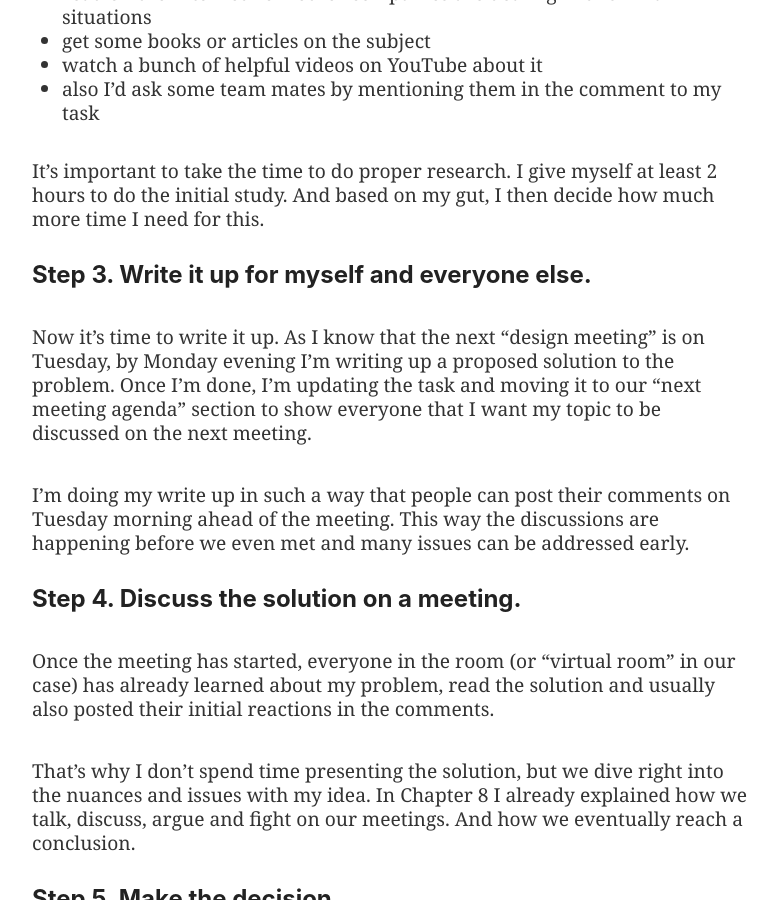
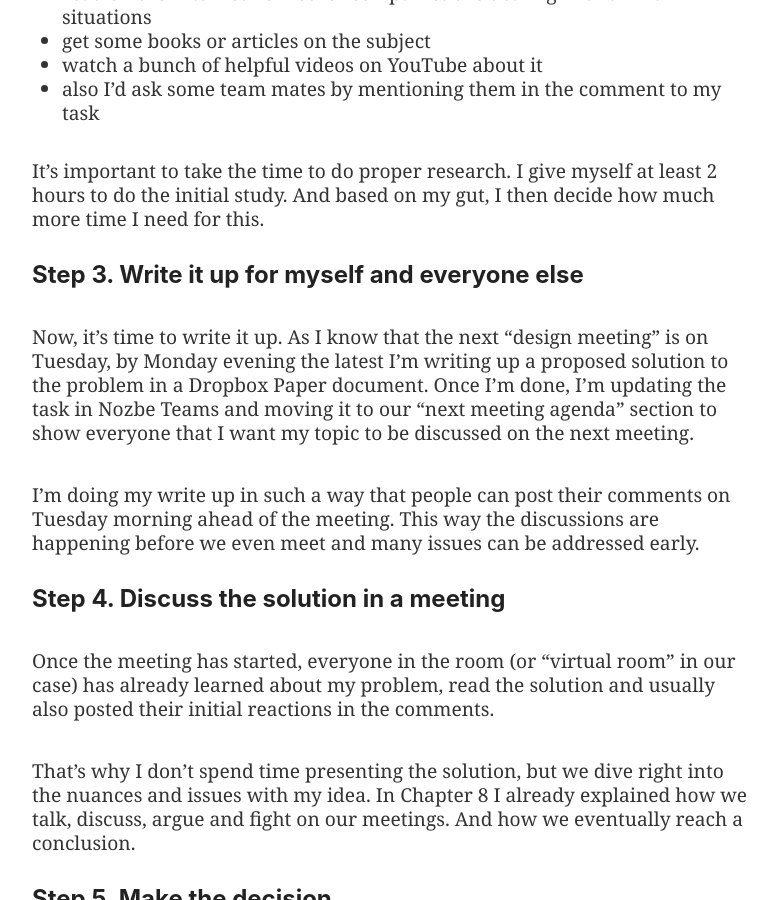
Before and after one commit to Nozbe/NoOffice.org, a Jekyll site: the page built from _book/decide.md, in a window 1280 px wide and 900 px high, scrolled down 2913 px. Shown: the whole window, without its empty margins (248-1025 px from the left). Built offline with Jekyll 4.4.1, drawn with Linux system fonts in a browser that asks for light colours; some of the changed text lies outside the part shown.

Commit message:
update 2

```diff
--- a/_book/decide.md
+++ b/_book/decide.md
@@ -49,13 +49,13 @@ Now, it's time to do some research. I'd ordinarily do a mix of the following thi
 
 It's important to take the time to do proper research. I give myself at least 2 hours to do the initial study. And based on my gut, I then decide how much more time I need for this.
 
-### Step 3. Write it up for myself and everyone else.
+### Step 3. Write it up for myself and everyone else
 
-Now it's time to write it up. As I know that the next "design meeting" is on Tuesday, by Monday evening I'm writing up a proposed solution to the problem. Once I'm done, I'm updating the task and moving it to our "next meeting agenda" section to show everyone that I want my topic to be discussed on the next meeting.
+Now, it's time to write it up. As I know that the next "design meeting" is on Tuesday, by Monday evening the latest I'm writing up a proposed solution to the problem in a Dropbox Paper document. Once I'm done, I'm updating the task in Nozbe Teams and moving it to our "next meeting agenda" section to show everyone that I want my topic to be discussed on the next meeting.
 
-I'm doing my write up in such a way that people can post their comments on Tuesday morning ahead of the meeting. This way the discussions are happening before we even met and many issues can be addressed early.
+I'm doing my write up in such a way that people can post their comments on Tuesday morning ahead of the meeting. This way the discussions are happening before we even meet and many issues can be addressed early.
 
-### Step 4. Discuss the solution on a meeting.
+### Step 4. Discuss the solution in a meeting
 
 Once the meeting has started, everyone in the room (or "virtual room" in our case) has already learned about my problem, read the solution and usually also posted their initial reactions in the comments.
 
```
